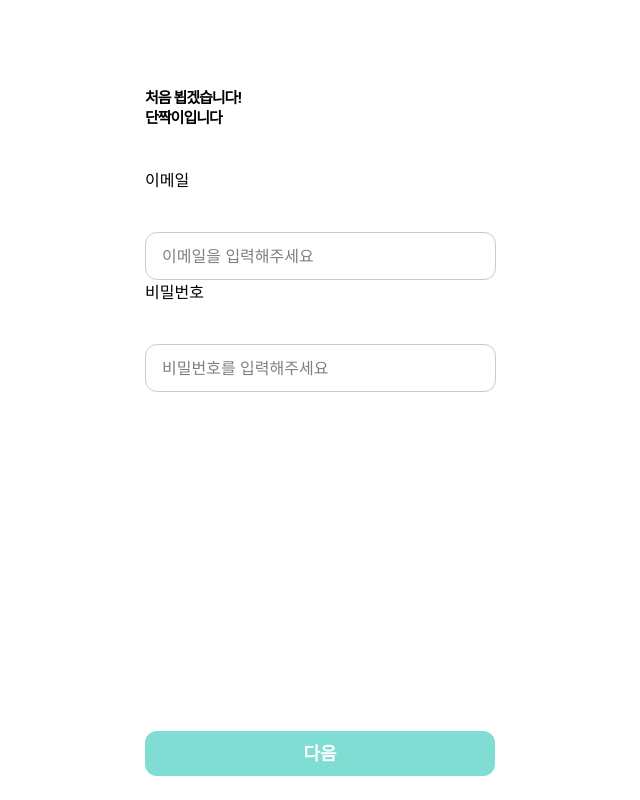
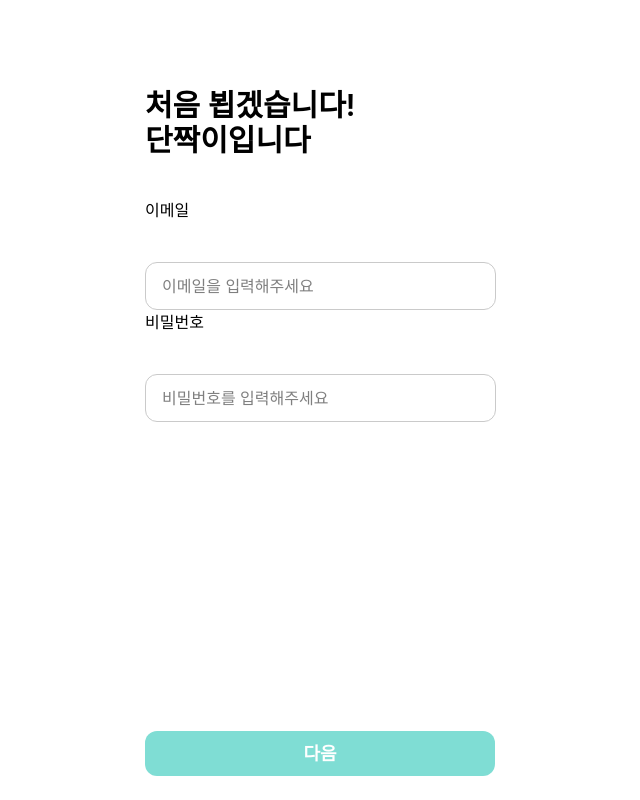
Before and after one commit to 9oormthon-univ/2025_SEASONTHON_TEAM_4_FE, a React (Vite) app: page /signup in a window 1280 px wide. Shown: the whole page, without its empty margins (320-960 px from the left). Built offline with nearby package versions, Linux system fonts and the light colour scheme; a web font is replaced by a local one.

Commit message:
행간/자간 조절

```diff
--- a/src/App.css
+++ b/src/App.css
@@ -74,7 +74,7 @@ html, body, #root { height: 100%; margin: 0;
     margin: 0;
     color: #00bba9;
     text-align: center;
-    letter-spacing: -1px;
+    letter-spacing: 0px;
 }
 .app-content {
     font-size: 24px;
@@ -82,7 +82,7 @@ html, body, #root { height: 100%; margin: 0;
     color: #4B4B4B;
     margin-top: 19px;
     line-height: 26.5px;
-    letter-spacing: -1.5px;
+    letter-spacing: 0px;
     text-align: center;
 }
 
--- a/src/styles/Signup.css
+++ b/src/styles/Signup.css
@@ -32,11 +32,11 @@ body { margin: 0; }
 .text-area {
     width: 292px;
     color: #000;
-    font-size: 15px;
+    font-size: 30px;
     font-weight: 600;
-    line-height: 20px;
+    line-height: 35px;
     margin-bottom: 40px;
-    letter-spacing: -1px;
+    letter-spacing: 0px;
 }
 
 .lower-text-area {
```
Also changed, not shown: src/screens/kid/my.jsx (added).
